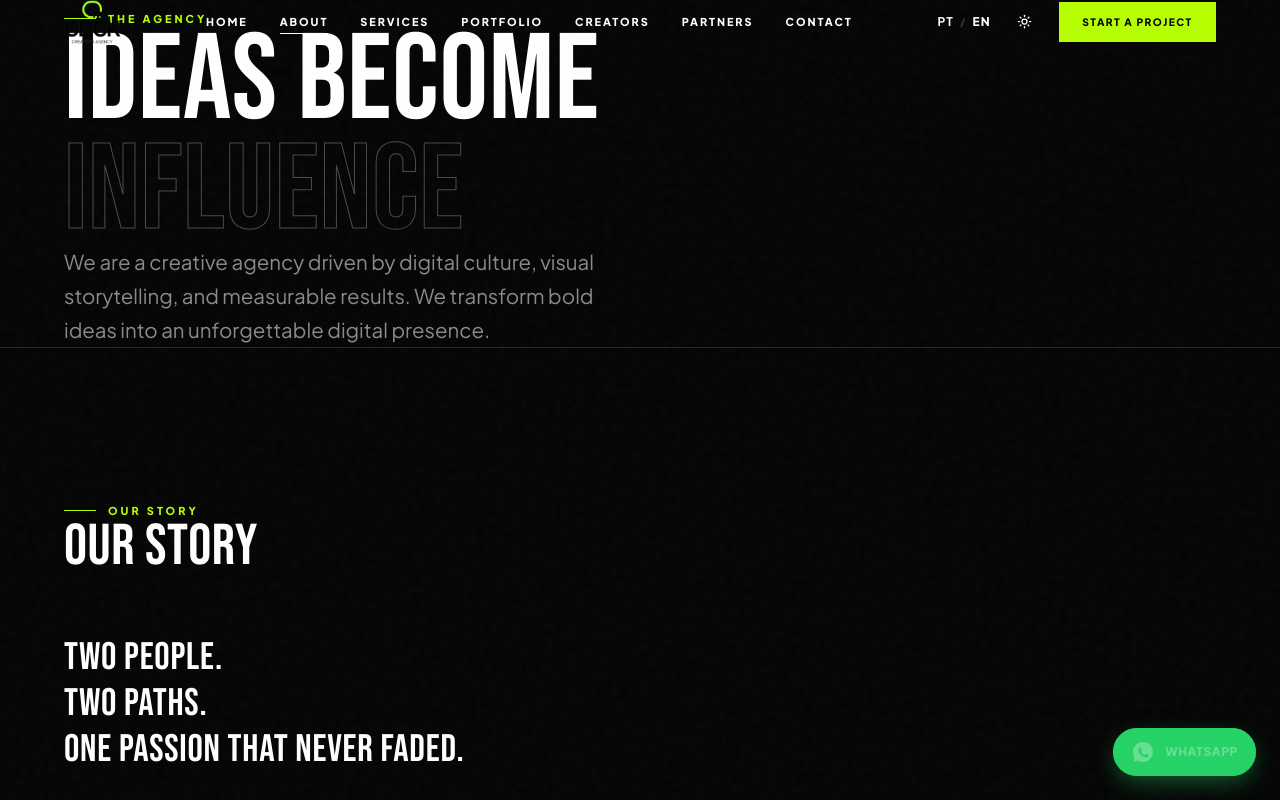
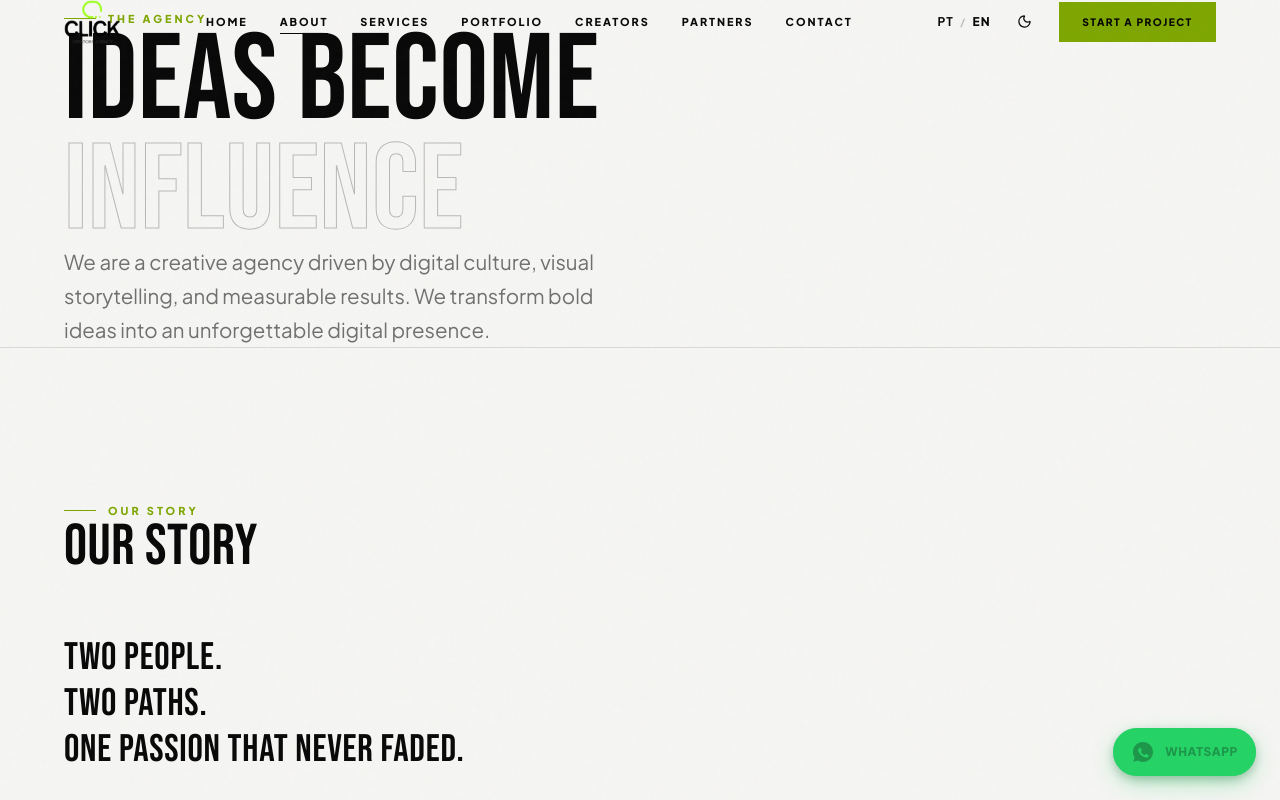
Before and after one commit to Joaonota/clickcreatorsagency, a React (Vite) app: page /sobre in a window 1280 px wide. Shown: the top 800 px of the page. Built offline with nearby package versions, Linux system fonts and the light colour scheme.

Commit message:
feat: implement theme toggle system with persistent storage and global CSS variables

```diff
--- a/index.html
+++ b/index.html
@@ -22,14 +22,16 @@
     <meta name="twitter:description" content="Agência de Marketing Digital, Produção Audiovisual e Gestão de Criadores de Conteúdo." />
     <meta name="twitter:image" content="/img/Default_img.jpeg" />
 
-    <!-- Anti-FOUC: aplica o tema guardado antes do primeiro paint (default: dark) -->
+    <!-- Anti-FOUC: aplica o tema guardado antes do primeiro paint (default: light) -->
     <script>
       (function () {
         try {
-          if (localStorage.getItem("clickcreators-theme") === "light") {
-            document.documentElement.setAttribute("data-theme", "light");
-          }
-        } catch (e) {}
+          var saved = localStorage.getItem("clickcreators-theme");
+          var theme = saved === "dark" || saved === "light" ? saved : "light";
+          document.documentElement.setAttribute("data-theme", theme);
+        } catch (e) {
+          document.documentElement.setAttribute("data-theme", "light");
+        }
       })();
     </script>
 
--- a/src/components/layout/Header.tsx
+++ b/src/components/layout/Header.tsx
@@ -94,11 +94,11 @@ export const Header: React.FC = () => {
           </nav>
 
           {/* Controls: Language Selector + Theme + WhatsApp CTA + Burger */}
-          <div className="flex items-center gap-3 sm:gap-4">
+          <div className="flex items-center gap-2.5 sm:gap-4">
             {/* Seletor de Idioma Desktop Minimalista PT / EN */}
             <LanguageSwitcher className="hidden sm:inline-flex" />
 
-            <ThemeToggle className="hidden md:flex" />
+            <ThemeToggle />
 
             <a
               href={waUrl}
@@ -153,6 +153,7 @@ export const Header: React.FC = () => {
             />
           </Link>
           <div className="flex items-center gap-3">
+            <ThemeToggle />
             <LanguageSwitcher variant="mobile" />
             <button
               onClick={handleCloseMenu}
--- a/src/hooks/useTheme.ts
+++ b/src/hooks/useTheme.ts
@@ -11,7 +11,7 @@ function readStoredTheme(): Theme {
   } catch {
     /* storage indisponível */
   }
-  return "dark";
+  return "light";
 }
 
 let currentTheme: Theme = readStoredTheme();
@@ -19,11 +19,7 @@ const listeners = new Set<(theme: Theme) => void>();
 
 function applyToDocument(theme: Theme) {
   const root = document.documentElement;
-  if (theme === "light") {
-    root.setAttribute("data-theme", "light");
-  } else {
-    root.removeAttribute("data-theme");
-  }
+  root.setAttribute("data-theme", theme);
 }
 
 /* Transição suave: ativa .theming durante a troca e remove de seguida,
--- a/src/index.css
+++ b/src/index.css
@@ -10,6 +10,28 @@
    ============================================================ */
 
 :root,
+[data-theme="light"] {
+  --background: #f5f5f3;
+  --background-secondary: #eeeeec;
+  --surface: #ffffff;
+  --surface-hover: #f0f0ee;
+  --text-primary: #090909;
+  --text-secondary: #4a4a4a;
+  --text-muted: #707070;
+  --border: #d9d9d6;
+  --border-hover: #bdbdba;
+  --accent: #7ea600;
+  --accent-hover: #6c9000;
+  --on-accent: #050505;
+  --border-lime: rgba(126, 166, 0, 0.5);
+  --accent-dim: rgba(126, 166, 0, 0.12);
+  --accent-glow: rgba(126, 166, 0, 0.18);
+  --text-faint: rgba(9, 9, 9, 0.45);
+  --text-soft: rgba(9, 9, 9, 0.72);
+  --outline-stroke: rgba(9, 9, 9, 0.25);
+  color-scheme: light;
+}
+
 [data-theme="dark"] {
   --background: #050505;
   --background-secondary: #080808;
@@ -30,28 +52,6 @@
   --text-soft: rgba(255, 255, 255, 0.72);
   --outline-stroke: rgba(255, 255, 255, 0.28);
   color-scheme: dark;
-}
-
-[data-theme="light"] {
-  --background: #f5f5f3;
-  --background-secondary: #eeeeec;
-  --surface: #ffffff;
-  --surface-hover: #f0f0ee;
-  --text-primary: #090909;
-  --text-secondary: #4a4a4a;
-  --text-muted: #707070;
-  --border: #d9d9d6;
-  --border-hover: #bdbdba;
-  --accent: #7ea600;
-  --accent-hover: #6c9000;
-  --on-accent: #050505;
-  --border-lime: rgba(126, 166, 0, 0.5);
-  --accent-dim: rgba(126, 166, 0, 0.12);
-  --accent-glow: rgba(126, 166, 0, 0.18);
-  --text-faint: rgba(9, 9, 9, 0.45);
-  --text-soft: rgba(9, 9, 9, 0.72);
-  --outline-stroke: rgba(9, 9, 9, 0.25);
-  color-scheme: light;
 }
 
 /* ============================================================
```
